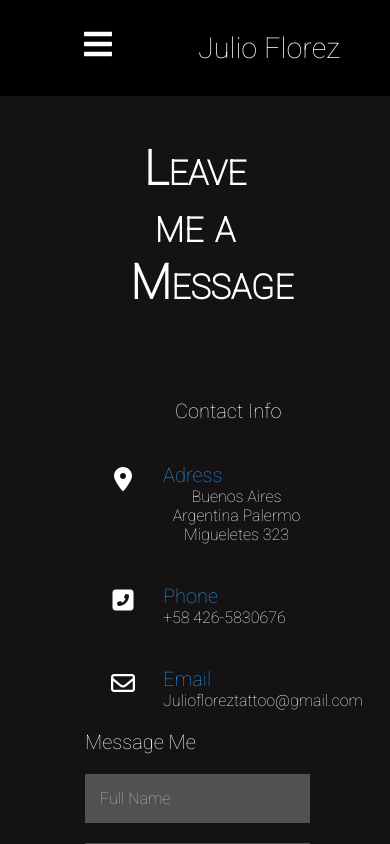
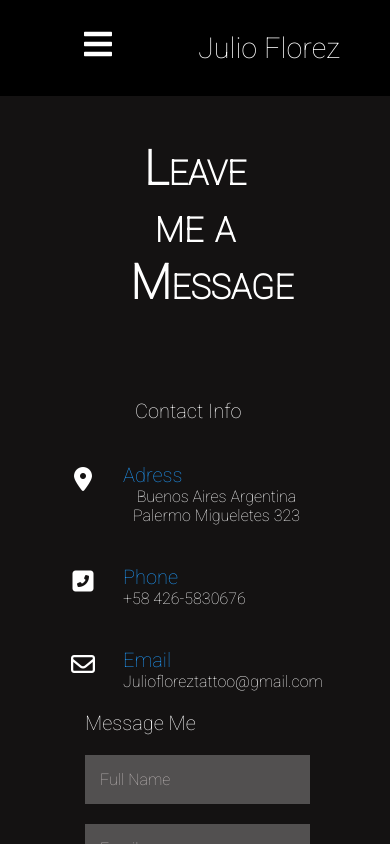
Before and after one commit to merchanha/webPortfolio-, a React (Create React App) app: page /Contact in a window 390 px wide. Shown: the top 844 px of the page. Built offline with nearby package versions, Linux system fonts and the light colour scheme.

Commit message:
contact2

```diff
--- a/src/components/Contact.css
+++ b/src/components/Contact.css
@@ -288,11 +288,15 @@
           margin-left:-62px;
       }
 
+      .contactinfo{
+        margin-left: 40px;
+    }
+
 
 
       .contactinfo h3 p{
          font-size: 1em;
-         text-align: center;
+         text-align: left;
          padding-right: 5px;
 
       }
```
Also changed, not shown: src/components/Contact.js (+7 -7 lines).
